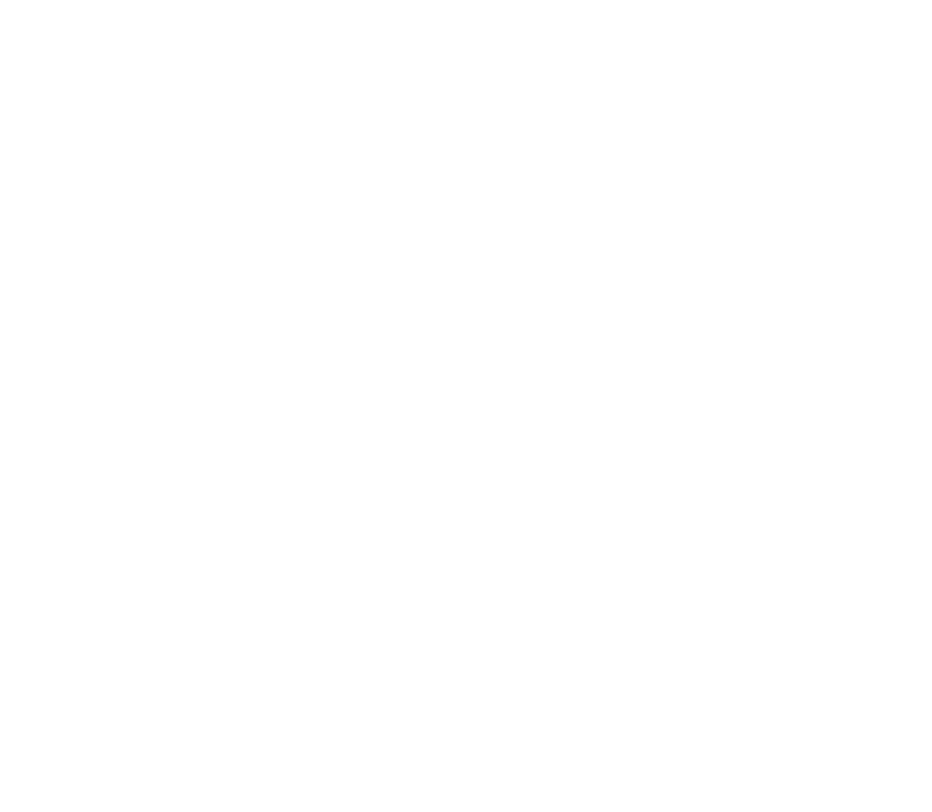
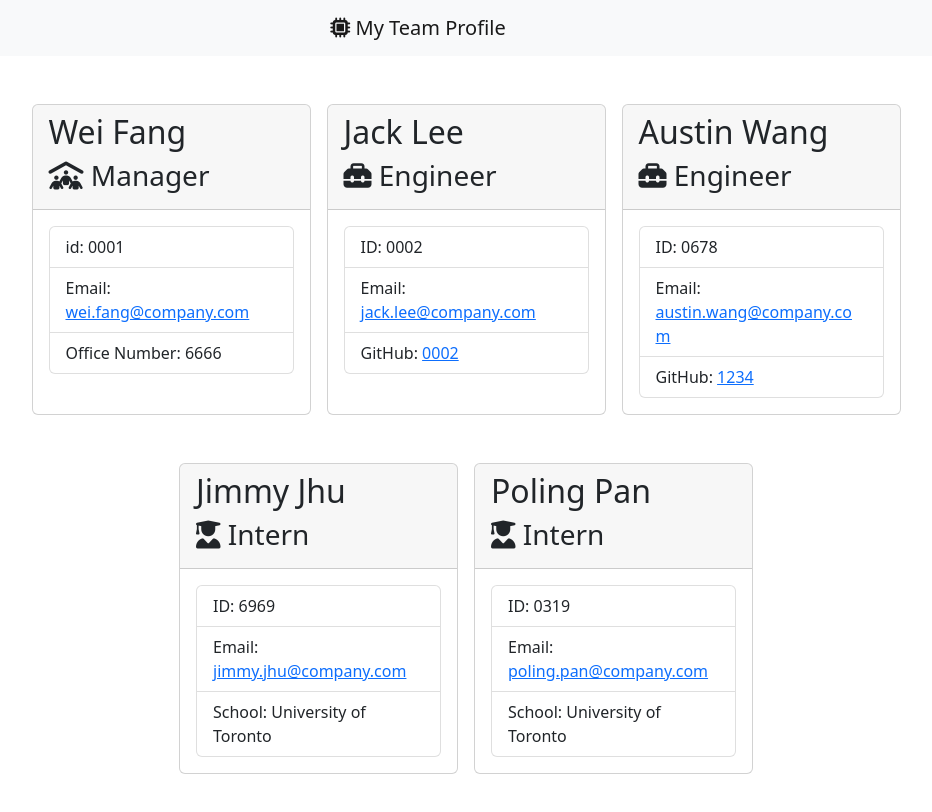
Before and after one commit to WeitheFang/wei-team-profile-generator, a website: page src/sample.html in a window 1280 px wide. Shown: the whole page, without its empty margins (214-1146 px from the left). Drawn offline with nearby package versions, Linux system fonts and the light colour scheme.

Commit message:
add sample html

```diff
--- a/src/sample.html
+++ b/src/sample.html
@@ -4,7 +4,141 @@
     <meta charset="UTF-8" />
     <meta http-equiv="X-UA-Compatible" content="IE=edge" />
     <meta name="viewport" content="width=device-width, initial-scale=1.0" />
-    <title>Document</title>
+    <link
+      href="https://cdn.jsdelivr.net/npm/bootstrap@5.2.3/dist/css/bootstrap.min.css"
+      rel="stylesheet"
+    />
+    <link rel="stylesheet" href="style.css" />
+    <title>My Team Profile</title>
   </head>
-  <body></body>
+  <body>
+    <nav class="navbar bg-light">
+      <div class="container-fluid d-flex flex-wrap justify-content-center">
+        <a class="navbar-brand">
+          <i class="fa-solid fa-microchip"></i>
+          My Team Profile
+        </a>
+      </div>
+    </nav>
+    <div class="container">
+      <div class="row">
+        <div
+          class="team-mem-container col-12 d-flex flex-wrap justify-content-center m-5"
+        >
+          <div class="card col-3 me-3 mb-5 manager-card">
+            <div class="card-header manager-header">
+              <h2 class="card-title">Wei Fang</h2>
+              <h3 class="card-title">
+                <i class="fa-solid fa-people-roof"></i> Manager
+              </h3>
+            </div>
+            <div class="card-body">
+              <ul class="list-group">
+                <li class="list-group-item">id: 0001</li>
+                <li class="list-group-item">
+                  Email:
+                  <a href="mailto:wei.fang@company.com">wei.fang@company.com</a>
+                </li>
+                <li class="list-group-item">Office Number: 6666</li>
+              </ul>
+            </div>
+          </div>
+          <div class="card col-3 me-3 mb-5 employee-card">
+            <div class="card-header employee-header">
+              <h2 class="card-title">Jack Lee</h2>
+              <h3 class="card-title">
+                <i class="fa-solid fa-toolbox"></i> Engineer
+              </h3>
+            </div>
+            <div class="card-body">
+              <ul class="list-group">
+                <li class="list-group-item">ID: 0002</li>
+                <li class="list-group-item">
+                  Email:
+                  <a href="mailto:jack.lee@company.com">jack.lee@company.com</a>
+                </li>
+                <li class="list-group-item">
+                  GitHub:
+                  <a href="https://github.com/0002" target="_blank">0002</a>
+                </li>
+              </ul>
+            </div>
+          </div>
+          <div class="card col-3 me-3 mb-5 employee-card">
+            <div class="card-header employee-header">
+              <h2 class="card-title">Austin Wang</h2>
+              <h3 class="card-title">
+                <i class="fa-solid fa-toolbox"></i> Engineer
+              </h3>
+            </div>
+            <div class="card-body">
+              <ul class="list-group">
+                <li class="list-group-item">ID: 0678</li>
+                <li class="list-group-item">
+                  Email:
+                  <a href="mailto:austin.wang@company.com"
+                    >austin.wang@company.com</a
+                  >
+                </li>
+                <li class="list-group-item">
+                  GitHub:
+                  <a href="https://github.com/1234" target="_blank">1234</a>
+                </li>
+              </ul>
+            </div>
+          </div>
+          <div class="card col-3 me-3 mb-5 employee-card">
+            <div class="card-header employee-header">
+              <h2 class="card-title">Jimmy Jhu</h2>
+              <h3 class="card-title">
+                <i class="fa-solid fa-user-graduate"></i> Intern
+              </h3>
+            </div>
+            <div class="card-body">
+              <ul class="list-group">
+                <li class="list-group-item">ID: 6969</li>
+                <li class="list-group-item">
+                  Email:
+                  <a href="mailto:rjimmy.jhu@company.com"
+                    >jimmy.jhu@company.com</a
+                  >
+                </li>
+                <li class="list-group-item">School: University of Toronto</li>
+              </ul>
+            </div>
+          </div>
+          <div class="card col-3 me-3 mb-5 employee-card">
+            <div class="card-header employee-header">
+              <h2 class="card-title">Poling Pan</h2>
+              <h3 class="card-title">
+                <i class="fa-solid fa-user-graduate"></i> Intern
+              </h3>
+            </div>
+            <div class="card-body">
+              <ul class="list-group">
+                <li class="list-group-item">ID: 0319</li>
+                <li class="list-group-item">
+                  Email:
+                  <a href="mailto:poling.pan@company.com"
+                    >poling.pan@company.com</a
+                  >
+                </li>
+                <li class="list-group-item">School: University of Toronto</li>
+              </ul>
+            </div>
+          </div>
+        </div>
+      </div>
+    </div>
+    <script
+      src="https://kit.fontawesome.com/2c5e96edbe.js"
+      crossorigin="anonymous"
+    ></script>
+    <script
+      src="https://cdn.jsdelivr.net/npm/bootstrap@5.2.3/dist/js/bootstrap.bundle.min.js"
+      integrity="sha384-kenU1KFdBIe4zVF0s0G1M5b4hcpxyD9F7jL+jjXkk+Q2h455rYXK/7HAuoJl+0I4"
+      crossorigin="anonymous"
+    ></script>
+  </body>
+  <footer></footer>
 </html>
```
